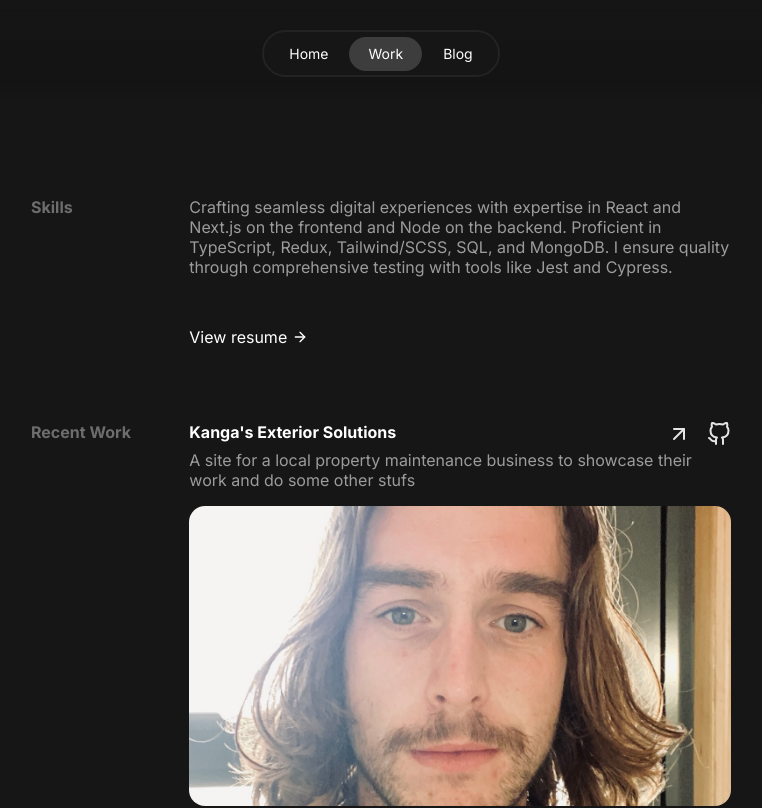
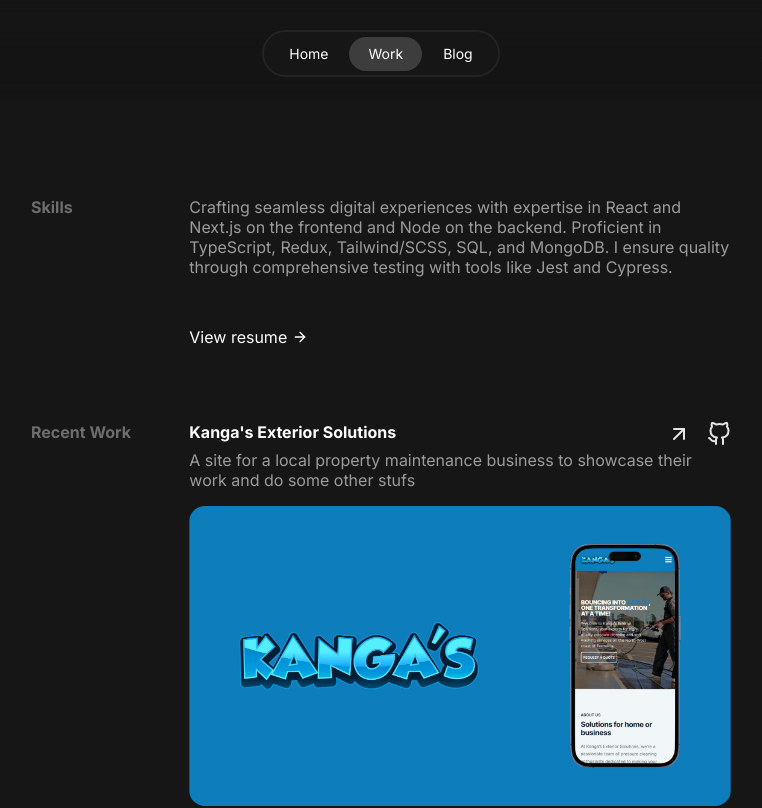
Before and after one commit to mjbramich/portfolio, a Next.js app: page /work in a window 1280 px wide. Shown: the top 808 px of the page, without its empty margins (259-1021 px from the left). Built offline with nearby package versions, Linux system fonts and the light colour scheme.

Commit message:
refactor: change project type to include imgSrc

```diff
--- a/src/components/Work/Card.tsx
+++ b/src/components/Work/Card.tsx
@@ -10,11 +10,14 @@ type Link = {
 export type Projects = {
 	title: string;
 	desc: string;
-	img: string;
+	imgSrc: {
+		sml: string;
+		lrg: string;
+	};
 	links: Link;
 };
 
-const Card = ({ title, desc, img, links }: Projects) => (
+const Card = ({ title, desc, imgSrc, links }: Projects) => (
 	<div className={styles.container}>
 		<div className={styles.info}>
 			<div className={styles.heading}>
@@ -31,8 +34,8 @@ const Card = ({ title, desc, img, links }: Projects) => (
 			<p>{desc}</p>
 		</div>
 		<picture>
-			<source srcSet='/photos/projects/test1.png' media='(max-width: 767px)' />
-			<Image src={img} alt={title} className={styles.img} width={562} height={300} />
+			<source srcSet={imgSrc.sml} media='(max-width: 767px)' />
+			<Image src={imgSrc.lrg} alt={title} className={styles.img} width={562} height={300} />
 		</picture>
 	</div>
 );
--- a/src/components/Work/data.ts
+++ b/src/components/Work/data.ts
@@ -21,7 +21,10 @@ const skills: Content = {
 const projects: Projects[] = [
 	{
 		title: "Kanga's Exterior Solutions",
-		img: '/photos/@mjbramich/selfie.jpg',
+		imgSrc: {
+			sml: '/photos/projects/test1.png',
+			lrg: '/photos/projects/kangasmockup.png'
+		},
 		desc: 'A site for a local property maintenance business to showcase their work and do some other stufs',
 		links: {
 			source: 'https://kangas.au',
@@ -30,7 +33,10 @@ const projects: Projects[] = [
 	},
 	{
 		title: "Kanga's Exterior Solutions",
-		img: '/photos/@mjbramich/selfie.jpg',
+		imgSrc: {
+			sml: '/photos/projects/test1.png',
+			lrg: '/photos/projects/kangasmockup.png'
+		},
 		desc: 'A site for a local property maintenance business to showcase their work',
 		links: {
 			source: 'https://kangas.au',
@@ -39,7 +45,10 @@ const projects: Projects[] = [
 	},
 	{
 		title: "Kanga's Exterior Solutions",
-		img: '/photos/@mjbramich/selfie.jpg',
+		imgSrc: {
+			sml: '/photos/projects/test1.png',
+			lrg: '/photos/projects/kangasmockup.png'
+		},
 		desc: 'A site for a local property maintenance business to showcase their work',
 		links: {
 			source: 'https://kangas.au',
@@ -48,7 +57,10 @@ const projects: Projects[] = [
 	},
 	{
 		title: "Kanga's ",
-		img: '/photos/projects/kangasmockup.png',
+		imgSrc: {
+			sml: '/photos/projects/test1.png',
+			lrg: '/photos/projects/kangasmockup.png'
+		},
 		desc: 'A site for a local property maintenance business to showcase their work',
 		links: {
 			source: 'https://kangas.au',
```
